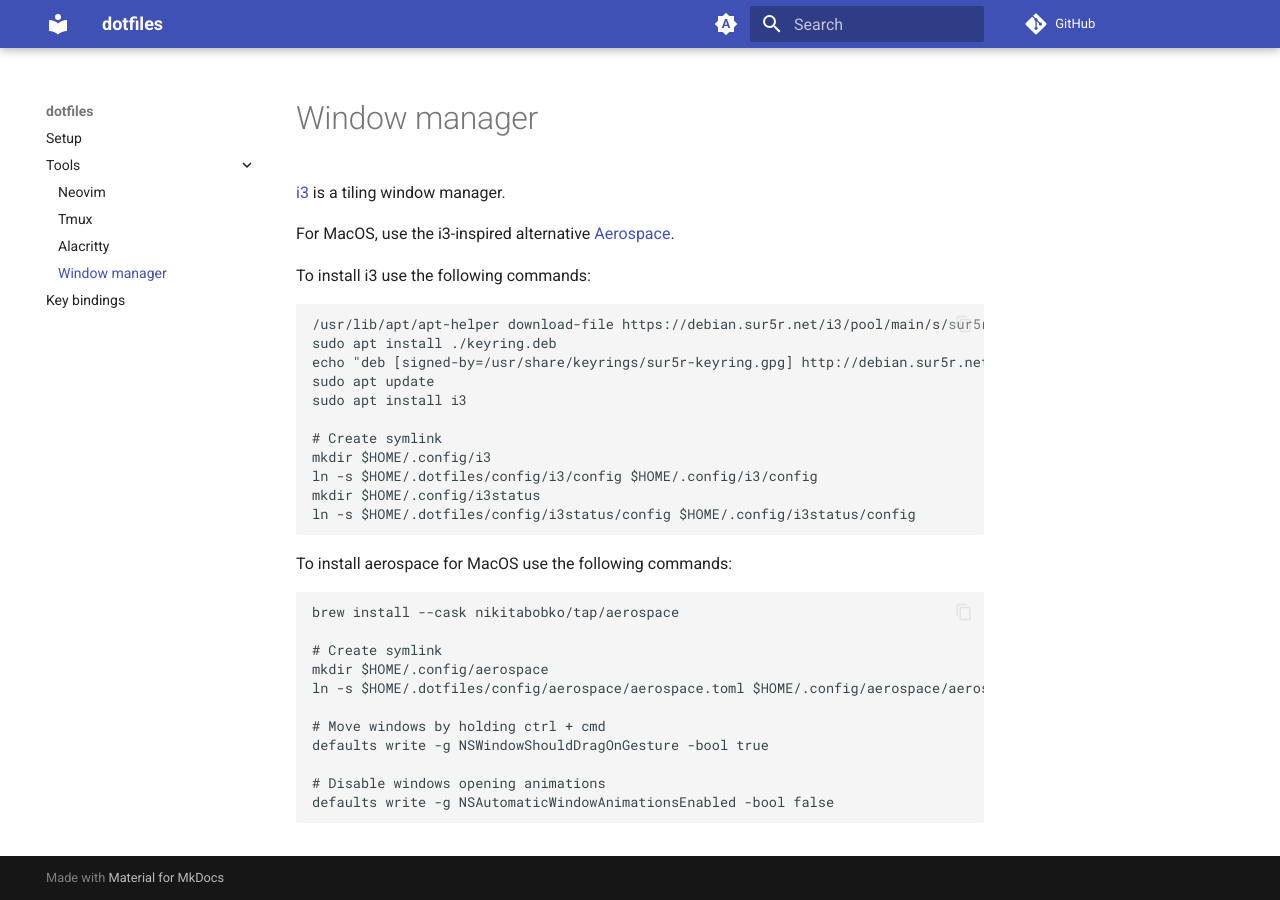
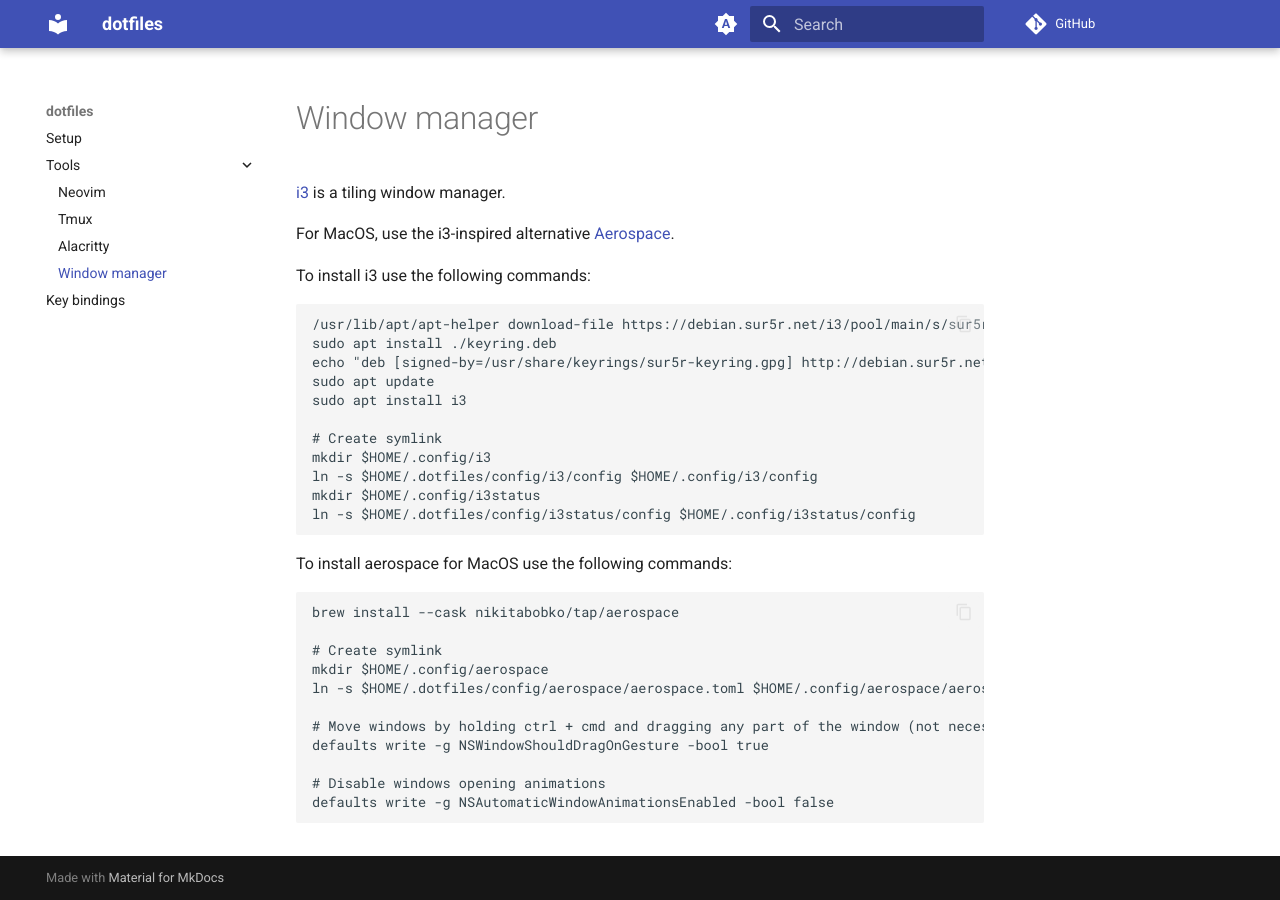
Before and after one commit to HieuDao-code/dotfiles, an MkDocs documentation site: the page built from docs/window_manager.md, in a window 1280 px wide. Built offline with MkDocs 1.6.1 and Material for MkDocs 9.7.7, drawn with Linux system fonts in a browser that asks for light colours; comment, search, counter and statistics services are not loaded.

Commit message:
Update window_manager.md

```diff
--- a/docs/window_manager.md
+++ b/docs/window_manager.md
@@ -29,7 +29,7 @@ brew install --cask nikitabobko/tap/aerospace
 mkdir $HOME/.config/aerospace
 ln -s $HOME/.dotfiles/config/aerospace/aerospace.toml $HOME/.config/aerospace/aerospace.toml
 
-# Move windows by holding ctrl + cmd
+# Move windows by holding ctrl + cmd and dragging any part of the window (not necessarily the window title)
 defaults write -g NSWindowShouldDragOnGesture -bool true
 
 # Disable windows opening animations
```
